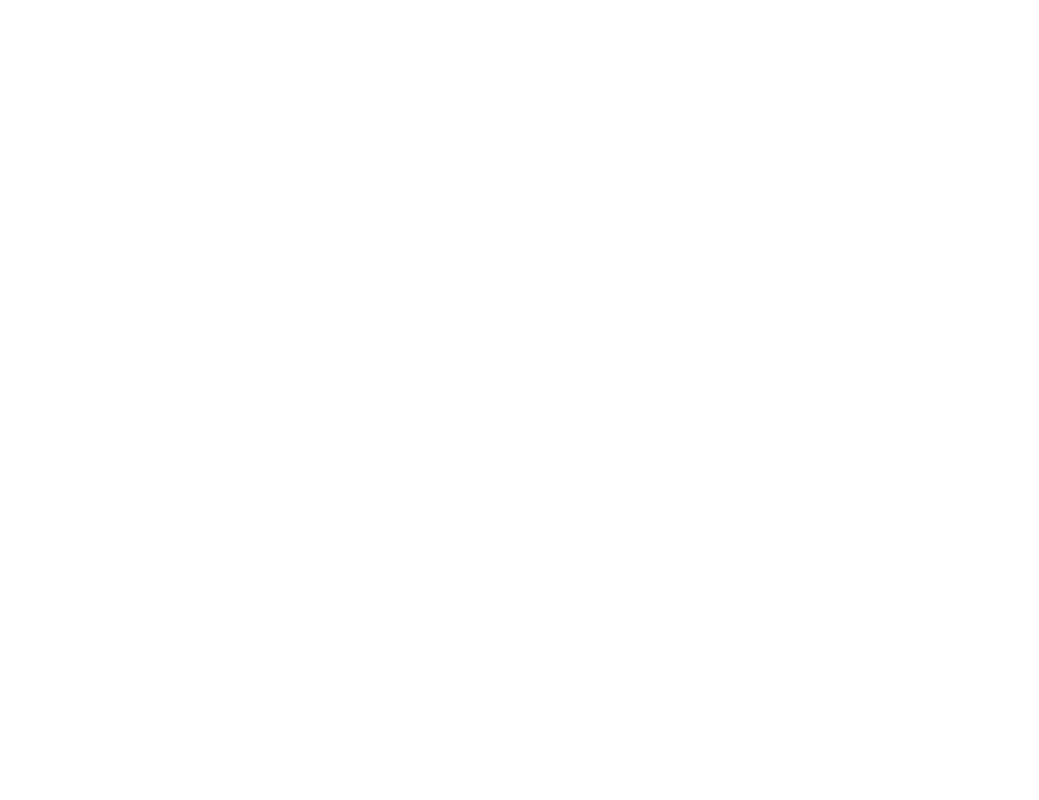
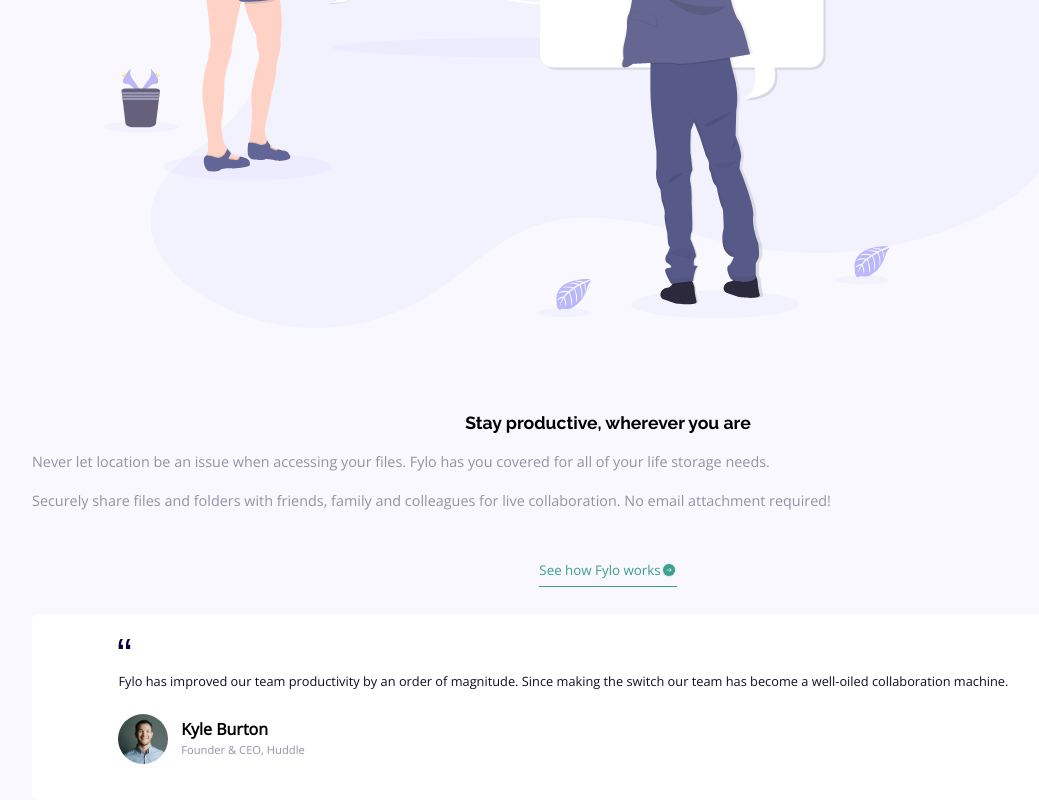
Before and after one commit to OscarAnillo/fylo_landing_page_two_columns, a React (Create React App) app: page / in a window 1280 px wide. Shown: the part 1983-2783 px from the top of the page, without its empty margins (32-1071 px from the left). Before the commit the page ends 1274 px from the top, so only its background shows below. Built offline with nearby package versions, Linux system fonts and the light colour scheme.

Commit message:
add productivity and testimonial component

```diff
--- a/src/App.css
+++ b/src/App.css
@@ -21,7 +21,7 @@
   width: 90%;
   margin: auto;
   text-align: left;
-  padding: 2em 0;
+  padding: 2em 0 5em 0;
 }
 .section-nav > div:nth-child(1) {
   width: 35%;
@@ -80,3 +80,93 @@
   padding: 1em 0;
   width: 100%;
 }
+
+
+/* ProductivityComponent */
+.productivity-bg {
+  background-image: url("/public/images/bg-curve-mobile.svg");
+  background-size: cover;
+  background-repeat: no-repeat;
+  background-position: center;
+  height: auto;
+  margin-top: 6em;
+}
+.productivity-container {
+  width: 90%;
+  margin: auto;
+}
+
+.productivity-container .logo-2 {
+  padding: 5em 0;
+}
+.productivity-title {
+  font-family: "Raleway", sans-serif;
+  font-weight: 700;
+  font-size: 1.1rem;
+  padding-bottom: 1em;
+}
+.productivity-container p {
+  color: rgb(149, 146, 163);
+  font-family: "Open Sans", sans-serif;
+  font-weight: 400;
+  font-size: .9rem;
+  line-height: 1.7em;
+  text-align: left;
+  padding-bottom: 1em;
+}
+.productivity-container button {
+  border: none;
+  border-bottom: 1px solid hsl(170, 45%, 43%);
+  background-color: transparent;
+  color: hsl(170, 45%, 43%);
+  font-family: "Open Sans", sans-serif;
+  font-weight: 400;
+  padding: 2.5em 0 .5em 0;
+  display: flex;
+  align-items: center;
+  margin: 0 auto 2em auto;
+}
+
+/* Testimonial */
+.testimonial {
+  background-color: #fff;
+  border-radius: 6px;
+  box-shadow: 5px 5px 5px rgb(243, 242, 248);
+  padding: 1.6em 0;
+  text-align: left;
+}
+.testimonial-container {
+  width: 85%;
+  margin: auto;
+}
+.quotes {
+  padding-bottom: 1em;
+}
+.testimonial-container .testimonial-text {
+  color: rgb(15, 13, 37);
+  font-family: "Open Sans", sans-serif;
+  font-weight: 400;
+  font-size: .8rem;
+  padding-bottom: 1em;
+}
+.testimonial-row {
+  display: flex;
+  align-items: center;
+  margin-top: .5em;
+}
+.testimonial-row > div:nth-child(1) {
+  height: 60px;
+  width: 50px;
+  margin-right: .8em;
+}
+.avatar {
+  border-radius: 100px;
+}
+.testimonial-row h3 {
+  font-family: "Open Sans", sans-serif;
+  font-size: 1rem;
+}
+.testimonial-row p {
+  font-family: "Open Sans", sans-serif;
+  font-size: .7rem;
+}
--- a/src/App.js
+++ b/src/App.js
@@ -1,12 +1,14 @@
 import "./App.css";
 import HeroComponent from "./Components/hero-component";
 import NavComponent from "./Components/nav-component";
+import ProductivityComponent from "./Components/productivity-component.";
 
 function App() {
   return (
     <div className="App">
       <NavComponent />
       <HeroComponent />
+      <ProductivityComponent />
     </div>
   );
 }
--- a/src/Components/hero-component.js
+++ b/src/Components/hero-component.js
@@ -10,9 +10,9 @@
             All your files in one secure location, accessible anywhere.
           </h1>
           <p className="hero-text">
-            Fylos stores your most important files in one secure location.
-            Access them wherever you need, share and collaborate with friends,
-            family, and co-workers.
+            Fylo stores your most important files in one secure location. Access
+            them wherever you need, share and collaborate with friends, family,
+            and co-workers.
           </p>
           <form>
             <input type="text" placeholder="Enter your email..." />
--- /dev/null
+++ b/src/Components/productivity-component..js
@@ -0,0 +1,31 @@
+import Testimonial from "./testimonial";
+
+export default function ProductivityComponent() {
+  return (
+    <div className="productivity-bg">
+      <div className="productivity-container">
+        <div>
+          <img src="images/illustration-2.svg" alt="" className="logo-2" />
+        </div>
+        <div>
+          <h1 className="productivity-title">
+            Stay productive, wherever you are
+          </h1>
+          <p>
+            Never let location be an issue when accessing your files. Fylo has
+            you covered for all of your life storage needs.
+          </p>
+          <p>
+            Securely share files and folders with friends, family and colleagues
+            for live collaboration. No email attachment required!
+          </p>
+          <button>
+            See how Fylo works
+            <img src="images/icon-arrow.svg" alt="" />
+          </button>
+          <Testimonial />
+        </div>
+      </div>
+    </div>
+  );
+}
--- /dev/null
+++ b/src/Components/testimonial.js
@@ -0,0 +1,27 @@
+export default function Testimonial() {
+  return (
+    <section className="testimonial">
+      <div className="testimonial-container">
+        <img src="images/icon-quotes.svg" alt="" className="quotes" />
+        <p className="testimonial-text">
+          Fylo has improved our team productivity by an order of magnitude.
+          Since making the switch our team has become a well-oiled collaboration
+          machine.
+        </p>
+        <div className="testimonial-row">
+          <div>
+            <img
+              src="images/avatar-testimonial.jpg"
+              alt=""
+              className="avatar"
+            />
+          </div>
+          <div>
+            <h3>Kyle Burton</h3>
+            <p>Founder & CEO, Huddle</p>
+          </div>
+        </div>
+      </div>
+    </section>
+  );
+}
```
